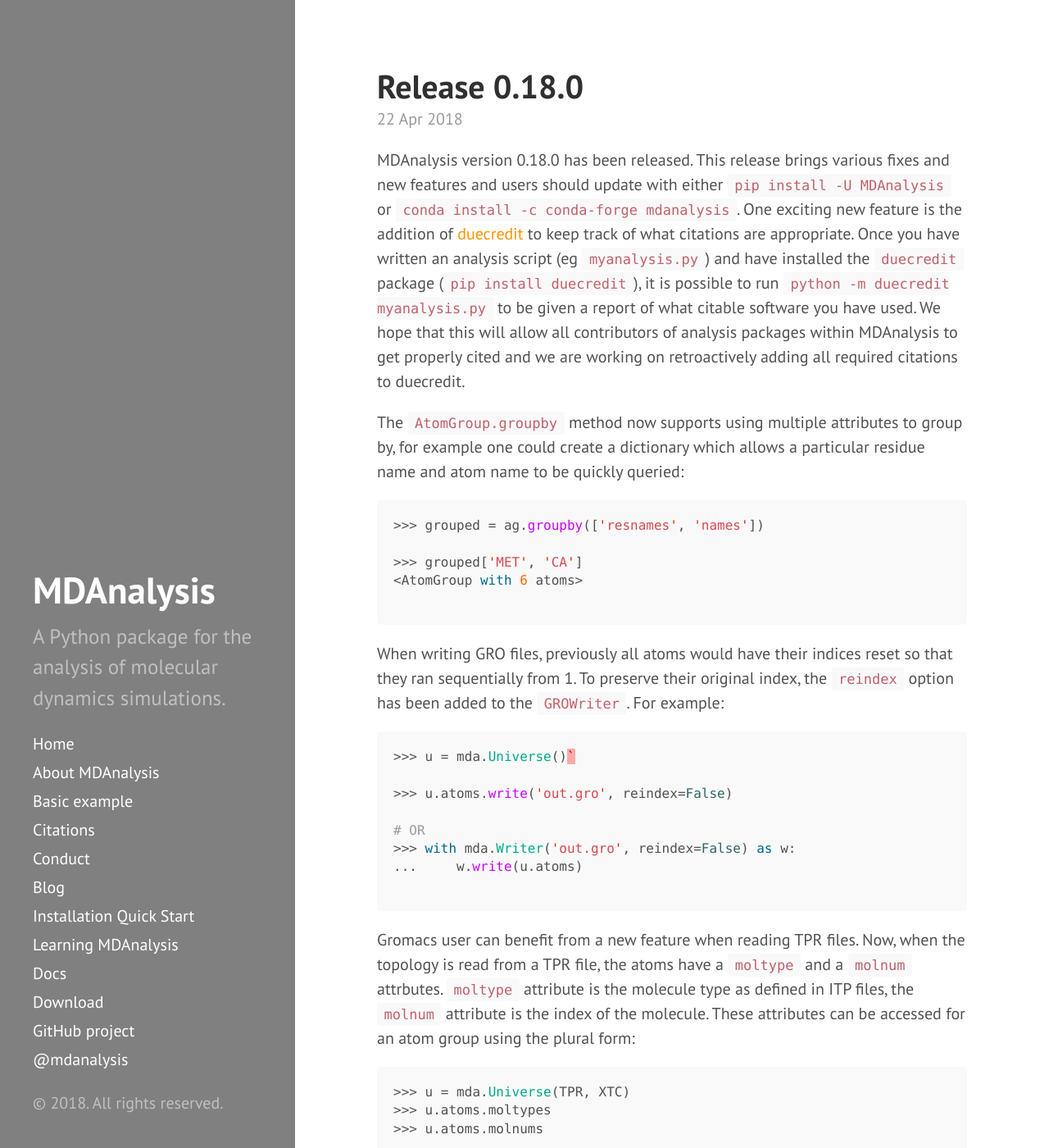
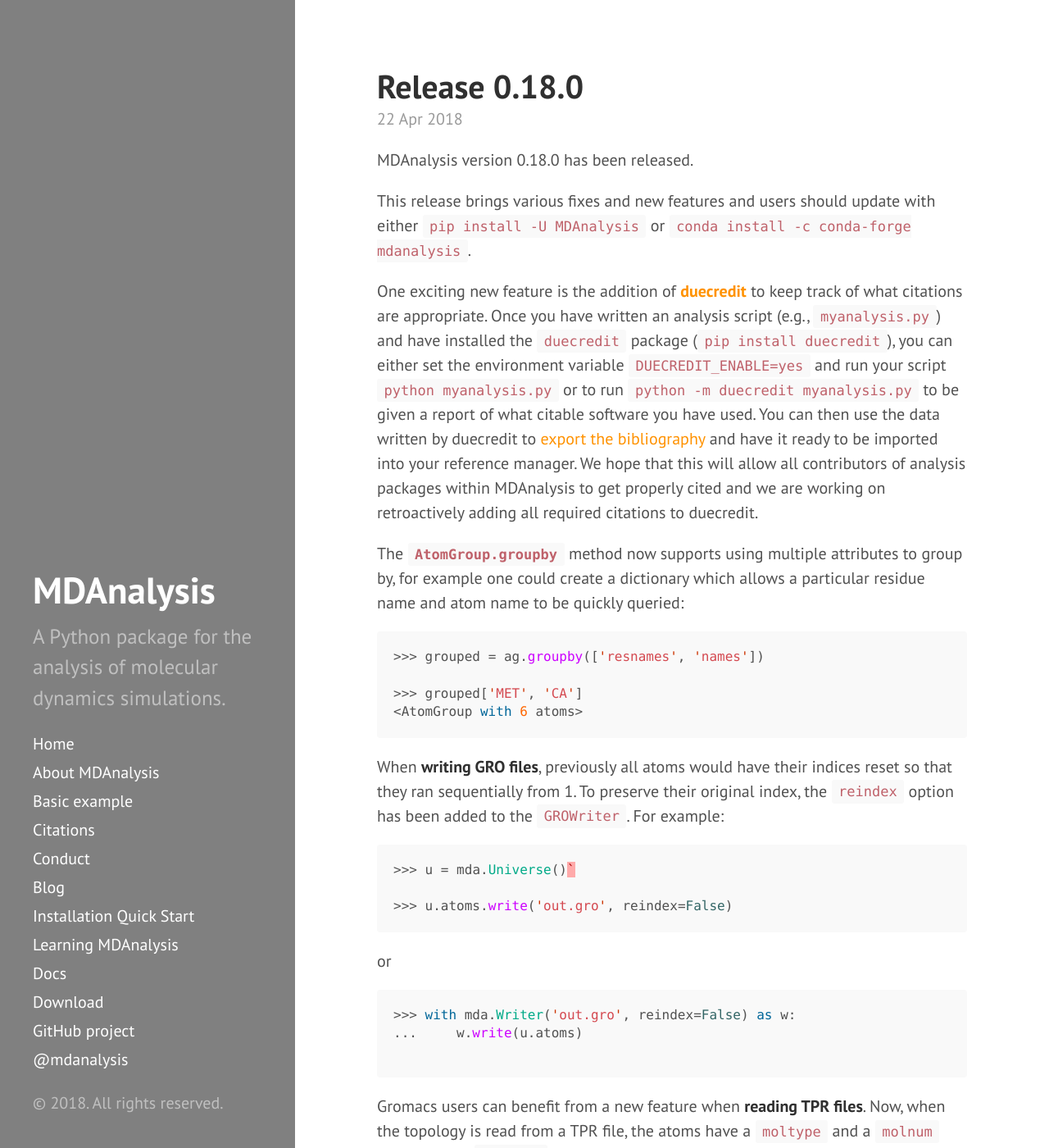
Before and after one commit to MDAnalysis/MDAnalysis.github.io, a Jekyll site: the page built from _posts/2018-04-22-release-0.18.0.md, in a window 1280 px wide and 1400 px high. Shown: the whole window at 82% size. Built offline with Jekyll 4.4.1, drawn with Linux system fonts in a browser that asks for light colours; some of the changed text lies outside the part shown.

Commit message:
more duecredit and various fixes
- details on duecredit (using envvar) and link to docs for postprocessing
- links to docs for AtomGroup.groupby and split
- bold-face new additions
- link to CHANGELOG
- small fixes

````diff
--- a/_posts/2018-04-22-release-0.18.0.md
+++ b/_posts/2018-04-22-release-0.18.0.md
@@ -4,17 +4,20 @@ title: Release 0.18.0
 ---
 
 MDAnalysis version 0.18.0 has been released.
+
 This release brings various fixes and new features and users should update with either `pip install -U MDAnalysis` or `conda install -c conda-forge mdanalysis`.
-One exciting new feature is the addition of [duecredit](https://github.com/duecredit/duecredit/)
+
+One exciting new feature is the addition of [**duecredit**](https://github.com/duecredit/duecredit/)
 to keep track of what citations are appropriate.
-Once you have written an analysis script (eg `myanalysis.py`)
+Once you have written an analysis script (e.g., `myanalysis.py`)
 and have installed the `duecredit` package (`pip install duecredit`),
-it is possible to run `python -m duecredit myanalysis.py` to be given a report of what citable software you have used.
+you can either set the environment variable `DUECREDIT_ENABLE=yes` and run your script `python myanalysis.py` or to run `python -m duecredit myanalysis.py` to be given a report of what citable software you have used.
+You can then use the data written by duecredit to [export the bibliography](https://github.com/duecredit/duecredit/#user-view) and have it ready to be imported into your reference manager.
 We hope that this will allow all contributors of analysis packages within MDAnalysis to get properly cited
 and we are working on retroactively adding all required citations to duecredit.
 
 
-The `AtomGroup.groupby` method now supports using multiple attributes to group by,
+The [**`AtomGroup.groupby`**](https://www.mdanalysis.org/docs/documentation_pages/core/groups.html#MDAnalysis.core.groups.AtomGroup.groupby) method now supports using multiple attributes to group by,
 for example one could create a dictionary which allows a particular residue name and atom name to be quickly queried:
 
 ```python
@@ -22,10 +25,10 @@ for example one could create a dictionary which allows a particular residue name
 
 >>> grouped['MET', 'CA']
 <AtomGroup with 6 atoms>
-
 ```
 
-When writing GRO files,
+
+When **writing GRO files**,
 previously all atoms would have their indices reset so that they ran sequentially from 1.
 To preserve their original index, the `reindex` option has been added to the `GROWriter`.
 For example:
@@ -34,14 +37,15 @@ For example:
 >>> u = mda.Universe()`
 
 >>> u.atoms.write('out.gro', reindex=False)
-
-# OR
+```
+or
+```python
 >>> with mda.Writer('out.gro', reindex=False) as w:
 ...     w.write(u.atoms)
 
 ```
 
-Gromacs user can benefit from a new feature when reading TPR files. Now, when the topology is read from a TPR file, the atoms have a ``moltype`` and a ``molnum`` attrbutes. ``moltype`` attribute is the molecule type as defined in ITP files, the ``molnum`` attribute is the index of the molecule. These attributes can be accessed for an atom group using the plural form:
+Gromacs users can benefit from a new feature when **reading TPR files**. Now, when the topology is read from a TPR file, the atoms have a ``moltype`` and a ``molnum`` attribute. The ``moltype`` attribute is the molecule type as defined in ITP files, the ``molnum`` attribute is the index of the molecule. These attributes can be accessed for an atom group using the plural form:
 
 ```python
 >>> u = mda.Universe(TPR, XTC)
@@ -55,20 +59,22 @@ These attributes can be used in ``groupby``:
 >>> u.atoms.groupby('moltypes')
 >>> u.atoms.groupby('molnums')
 ```
+to provide access to all atoms of a specific moleculr type or that are part of a particular molecule.
 
-The ``split`` method of atom groups can also work on molecules:
+The [``AtomGroup.split``](https://www.mdanalysis.org/docs/documentation_pages/core/groups.html#MDAnalysis.core.groups.AtomGroup.split) method of atom groups can also work on molecules:
 
 ```python
 >>> u.atoms.split('molecule')
 ```
+and will create a list of AtomGroup instances, one for each molecule.
 
-For convenience various Group classes have been moved to the top namespace:
+For convenience, **various Group classes have been moved to the top namespace** (namely, ``AtomGroup``, ``ResidueGroup``, ``SegmentGroup``):
 
 ```python
 import MDAnalysis as mda
 
 
-u = mda.Universe(....)
+u = mda.Universe(topology, trajectory)
 
 
 # for creating AtomGroups from arrays of indices
@@ -86,6 +92,7 @@ This includes
 a smaller memory footprint when reading NetCDF trajectories,
 better handling of time when reading DCD trajectories
 and adding support for Gromacs 2018 TPR files.
+For more details see the [CHANGELOG][] entry for release 0.18.0.
 
 
 As ever, this release of MDAnalysis was the product of collaboration of various researchers around the world featuring the work of 12 different contributors.
````
Also changed, not shown: other parts of _posts/2018-04-22-release-0.18.0.md (+1 -0 lines).
